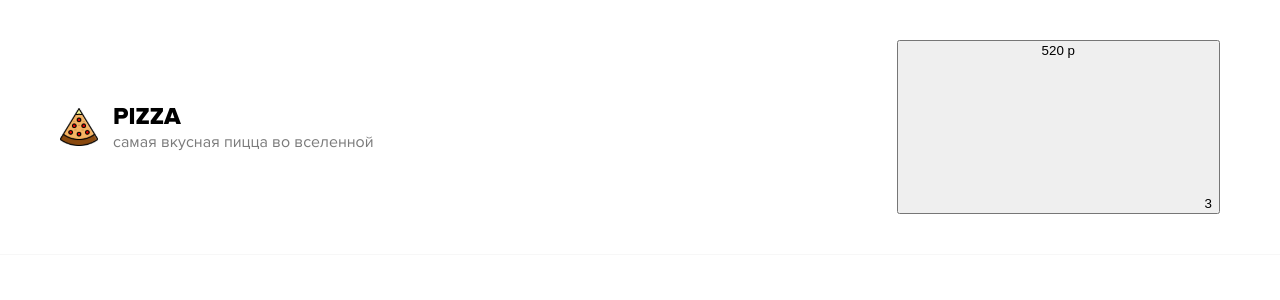
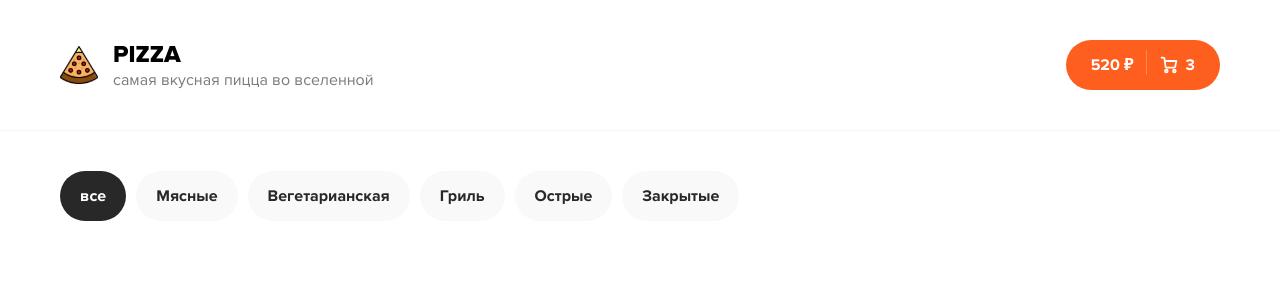
Before and after one commit to Cloackz/next-pizza, a Next.js app: page / in a window 1280 px wide. Shown: the top 300 px of the page. Built offline with nearby package versions, Linux system fonts and the light colour scheme.

Commit message:
Add categories block and some fix

```diff
--- /dev/null
+++ b/components/Categories/Categories.js
@@ -0,0 +1,30 @@
+import { React, useState } from 'react'
+import GridBlock from '/components/ui/GridBlock/GridBlock'
+import styles from './Categories.module.scss'
+import data from '/data/categories'
+import classNames from 'classnames'
+
+const Categories = () => {
+  const [activeItem, setActiveItem] = useState(0)
+  return (
+    <GridBlock className={styles.Categories}>
+      <ul className={styles.List}>
+        {data &&
+          data.map((category, index) => (
+            <li
+              className={classNames(
+                styles.Item,
+                activeItem === index ? styles.ItemActive : null
+              )}
+              key={index}
+              onClick={() => setActiveItem(index)}
+            >
+              {category}
+            </li>
+          ))}
+      </ul>
+    </GridBlock>
+  )
+}
+
+export default Categories
--- /dev/null
+++ b/components/Categories/Categories.module.scss
@@ -0,0 +1,23 @@
+@import '/styles/conf';
+
+.List {
+  display: flex;
+}
+
+.Item {
+  cursor: pointer;
+  padding: 15px 20px;
+  border-radius: 30px;
+  background: #f9f9f9;
+  color: $color-black;
+  font-weight: 700;
+
+  &:not(:last-child) {
+    margin-right: 10px;
+  }
+}
+
+.ItemActive {
+  background: $color-black;
+  color: $color-white;
+}
--- a/components/Header/Header.js
+++ b/components/Header/Header.js
@@ -1,4 +1,5 @@
 import GridBlock from '/components/ui/GridBlock/GridBlock'
+import Button from '/components/ui/Button/Button'
 
 import styles from './Header.module.scss'
 
@@ -12,13 +13,41 @@ const Header = () => {
           <p>самая вкусная пицца во вселенной</p>
         </div>
       </div>
-      <button className={StyleSheet.Button}>
-        <span className={StyleSheet.ButtonPrice}>520 р</span>
-        <div className={StyleSheet.ButtonФmount}>
-          <svg></svg>
+      <Button className={styles.Button}>
+        <span className={styles.ButtonPrice}>520 ₽</span>
+        <div className={styles.ButtonMount}>
+          <svg
+            width="18"
+            height="18"
+            viewBox="0 0 18 18"
+            fill="none"
+            xmlns="http://www.w3.org/2000/svg"
+          >
+            <path
+              d="M6.33333 16.3333C7.06971 16.3333 7.66667 15.7364 7.66667 15C7.66667 14.2636 7.06971 13.6667 6.33333 13.6667C5.59695 13.6667 5 14.2636 5 15C5 15.7364 5.59695 16.3333 6.33333 16.3333Z"
+              stroke="white"
+              stroke-width="1.8"
+              stroke-linecap="round"
+              stroke-linejoin="round"
+            />
+            <path
+              d="M14.3333 16.3333C15.0697 16.3333 15.6667 15.7364 15.6667 15C15.6667 14.2636 15.0697 13.6667 14.3333 13.6667C13.597 13.6667 13 14.2636 13 15C13 15.7364 13.597 16.3333 14.3333 16.3333Z"
+              stroke="white"
+              stroke-width="1.8"
+              stroke-linecap="round"
+              stroke-linejoin="round"
+            />
+            <path
+              d="M4.78002 4.99999H16.3334L15.2134 10.5933C15.1524 10.9003 14.9854 11.176 14.7417 11.3722C14.4979 11.5684 14.1929 11.6727 13.88 11.6667H6.83335C6.50781 11.6694 6.1925 11.553 5.94689 11.3393C5.70128 11.1256 5.54233 10.8295 5.50002 10.5067L4.48669 2.82666C4.44466 2.50615 4.28764 2.21182 4.04482 1.99844C3.80201 1.78505 3.48994 1.66715 3.16669 1.66666H1.66669"
+              stroke="white"
+              stroke-width="1.8"
+              stroke-linecap="round"
+              stroke-linejoin="round"
+            />
+          </svg>
           <span>3</span>
         </div>
-      </button>
+      </Button>
     </GridBlock>
   )
 }
--- a/components/Header/Header.module.scss
+++ b/components/Header/Header.module.scss
@@ -1,3 +1,5 @@
+@import '/styles/_conf.scss';
+
 .Header {
   display: flex;
   align-items: center;
@@ -28,3 +30,35 @@
     color: #7b7b7b;
   }
 }
+
+.Button {
+  display: flex;
+  align-items: center;
+}
+
+.ButtonPrice {
+  display: block;
+  position: relative;
+  padding-right: 13px;
+
+  &::before {
+    content: '';
+    position: absolute;
+    display: block;
+    width: 1px;
+    height: 25px;
+    top: -5px;
+    right: 0;
+    background: rgba(255, 255, 255, 0.25);
+  }
+}
+
+.ButtonMount {
+  display: flex;
+  align-items: center;
+  padding-left: 13px;
+
+  svg {
+    margin-right: 8px;
+  }
+}
--- a/components/ui/Button/Button.js
+++ b/components/ui/Button/Button.js
@@ -1,8 +1,10 @@
 import classNames from 'classnames'
 import styles from './Button.module.scss'
 
-const Button = ({ children }) => {
-  return <button className={classNames(styles.Button)}>{children}</button>
+const Button = ({ onClick, children, className }) => {
+  return (
+    <button className={classNames(styles.Button, className)}>{children}</button>
+  )
 }
 
 export default Button
--- /dev/null
+++ b/data/categories.js
@@ -0,0 +1,8 @@
+export default [
+  'все',
+  'Мясные',
+  'Вегетарианская',
+  'Гриль',
+  'Острые',
+  'Закрытые',
+]
--- a/pages/index.js
+++ b/pages/index.js
@@ -1,13 +1,19 @@
 import Container from '/components/ui/Container/Container'
 import Header from '/components/Header/Header'
+import Categories from '/components/Categories/Categories'
 
 import styles from '/styles/Main.module.scss'
 
 const index = () => {
   return (
-    <Container className={styles.ContainerHeader}>
-      <Header />
-    </Container>
+    <>
+      <Container className={styles.ContainerHeader}>
+        <Header />
+      </Container>
+      <Container>
+        <Categories />
+      </Container>
+    </>
   )
 }
 
--- a/styles/globals.scss
+++ b/styles/globals.scss
@@ -43,3 +43,10 @@ h3,
 p {
   margin: 0;
 }
+
+ul,
+li {
+  list-style: none;
+  padding: 0;
+  margin: 0;
+}
```
Also changed, not shown: public/img/cart.svg (added).
